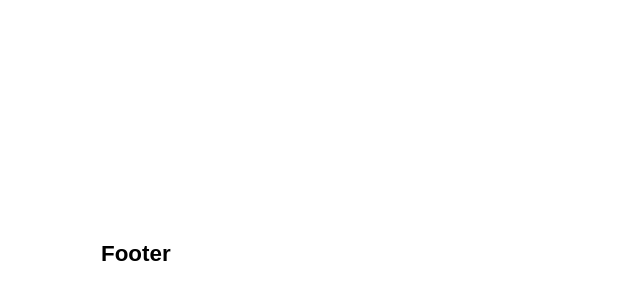
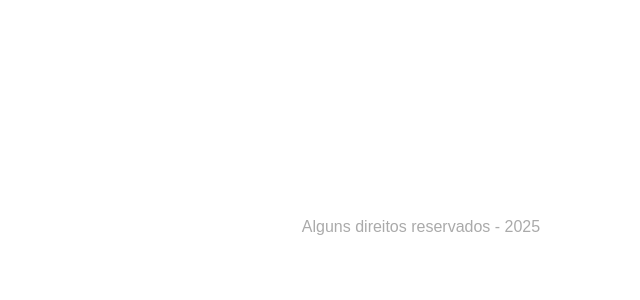
Before and after one commit to gabrigabs/react-simple-app, a React (Vite) app: page / in a window 1280 px wide. Shown: the part 710-1010 px from the top of the page, without its empty margins (219-859 px from the left). Built offline with nearby package versions, Linux system fonts and the light colour scheme; no server answers.

Commit message:
Add Footer component with styles and content

```diff
--- a/src/components/footer/Footer.css
+++ b/src/components/footer/Footer.css
@@ -0,0 +1,8 @@
+.footer{
+    text-align: center;
+    font-family: Arial, Helvetica, sans-serif;
+    color: #aaa;
+    height: 10rem;
+    padding-top: 5rem;
+    box-sizing: border-box;
+}
--- a/src/components/footer/Footer.jsx
+++ b/src/components/footer/Footer.jsx
@@ -3,6 +3,6 @@ import './Footer.css'
 
 export const Footer = () => {
   return (
-    <div><h1>Footer</h1></div>
+    <div className='footer'><p>Alguns direitos reservados - 2025</p></div>
   )
 }
```
